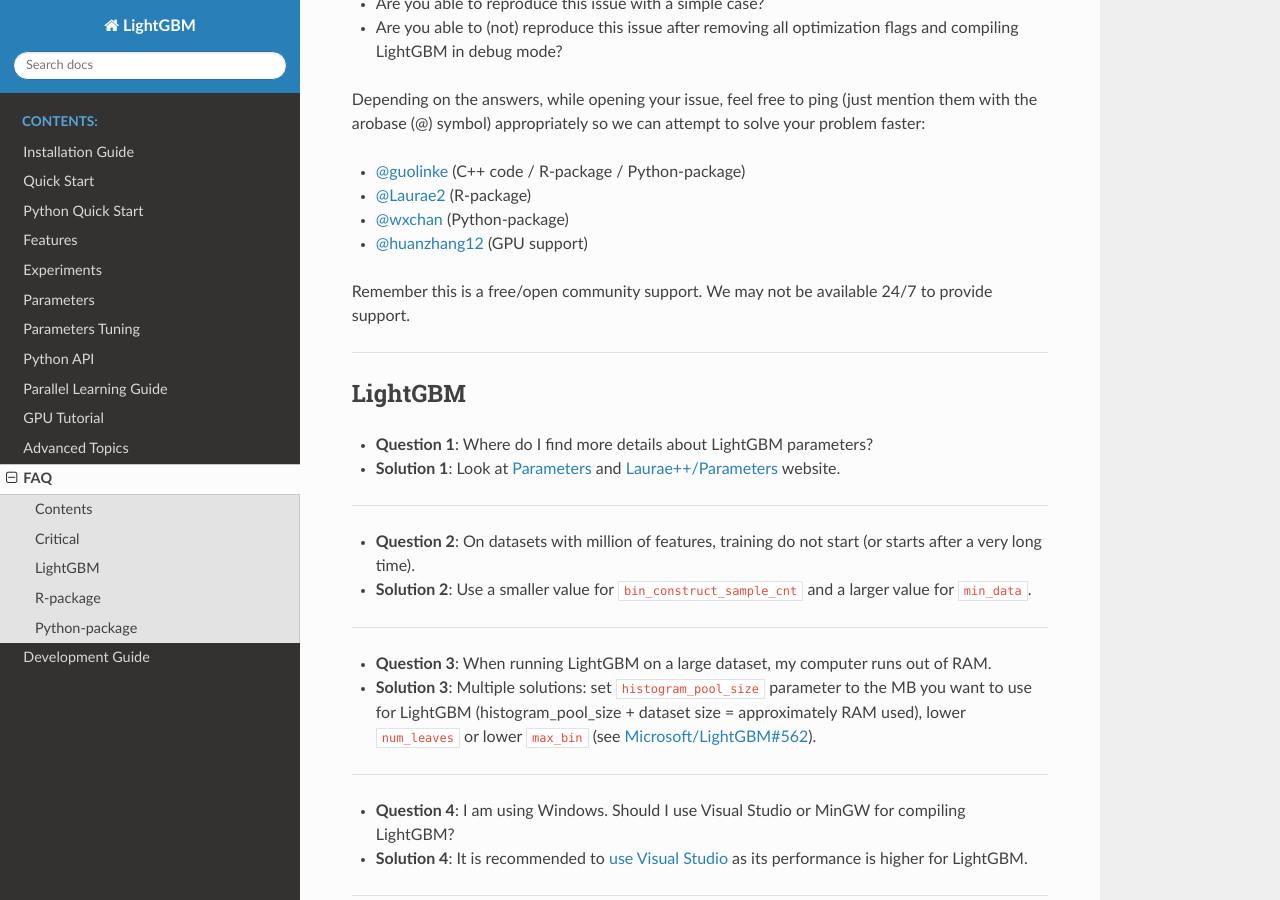
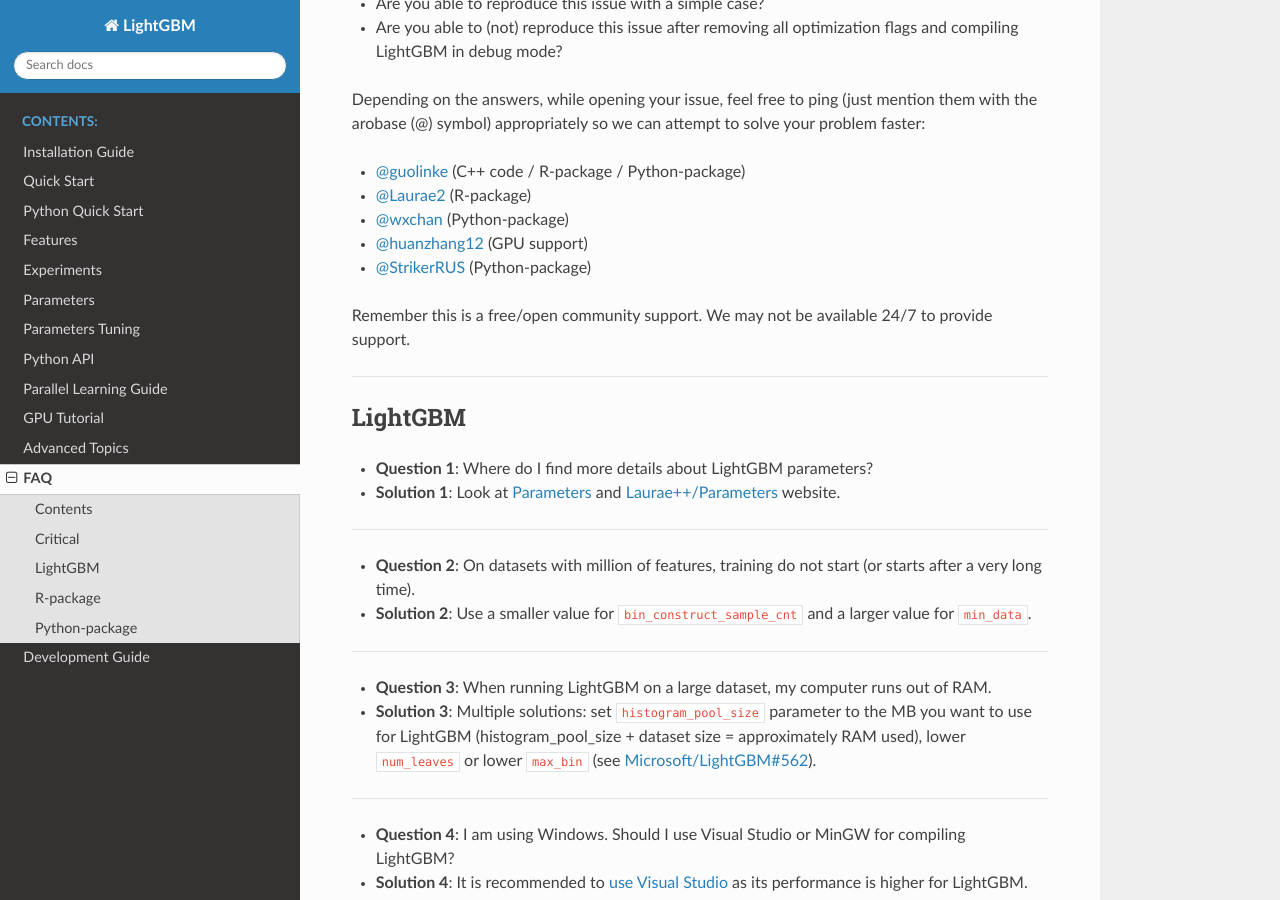
Before and after one commit to microsoft/LightGBM, a Sphinx documentation site: the page built from docs/FAQ.md, in a window 1280 px wide and 900 px high, scrolled down 689 px. Built offline with Sphinx 7.4.7 and the Read the Docs theme 2.0.0, drawn with Linux system fonts in a browser that asks for light colours.

Commit message:
added StrikerRUS profile link to FAQ

```diff
--- a/docs/FAQ.md
+++ b/docs/FAQ.md
@@ -31,6 +31,7 @@
 * [@Laurae2](https://github.com/Laurae2) (R-package)
 * [@wxchan](https://github.com/wxchan) (Python-package)
 * [@huanzhang12](https://github.com/huanzhang12) (GPU support)
+* [@StrikerRUS](https://github.com/StrikerRUS) (Python-package)
 
 Remember this is a free/open community support. We may not be available 24/7 to provide support.
 
```
